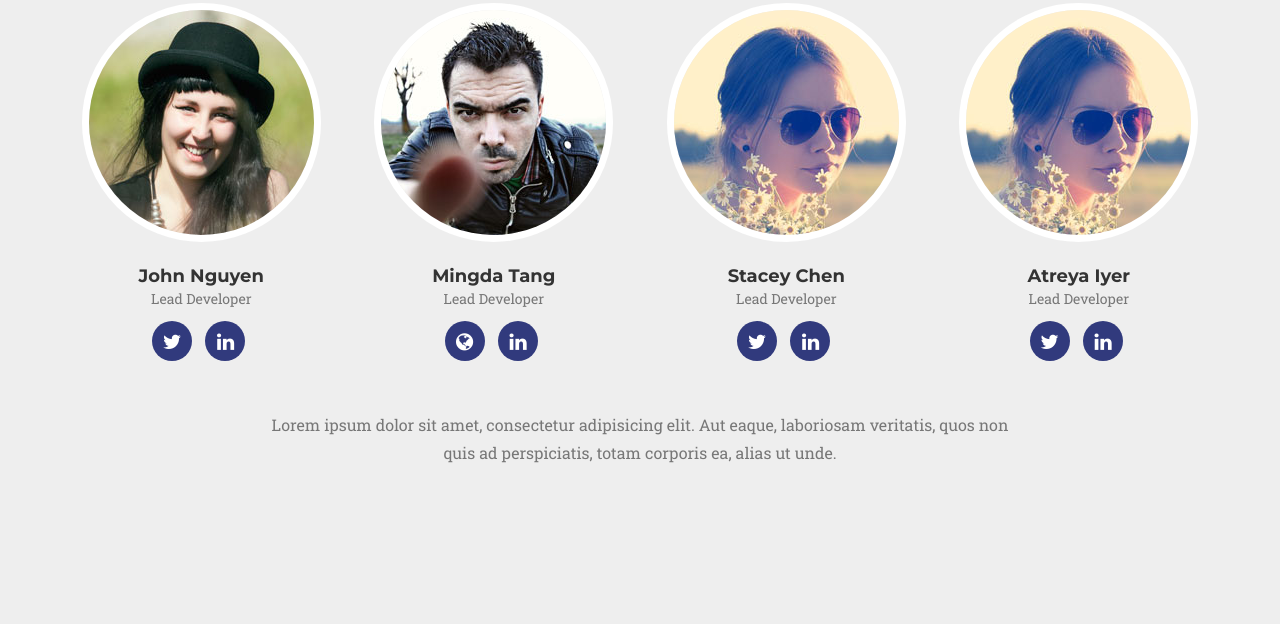
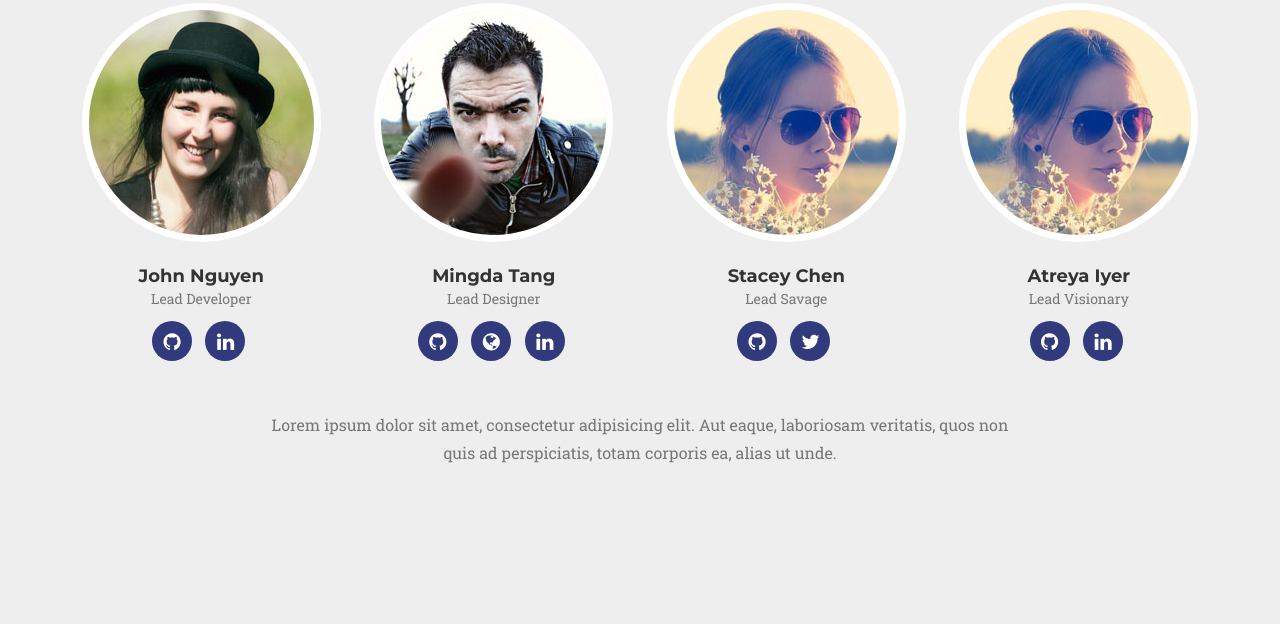
Before and after one commit to WorldWind-2017/agricWebsite, a website: page index.html in a window 1280 px wide. Shown: the part 4684-5308 px from the top of the page. Drawn offline with nearby package versions, Linux system fonts and the light colour scheme; a web font is replaced by a local one.

Commit message:
changed team, added social media platforms

```diff
--- a/index.html
+++ b/index.html
@@ -272,9 +272,9 @@
                         <h4>John Nguyen</h4>
                         <p class="text-muted">Lead Developer</p>
                         <ul class="list-inline social-buttons">
-                            <li><a href="#"><i class="fa fa-twitter"></i></a>
+                            <li><a href="https://github.com/johnnguyen1997" target="_blank"><i class="fa fa-github"></i></a>
                             </li>
-                            <li><a href="#"><i class="fa fa-linkedin"></i></a>
+                            <li><a href="https://www.linkedin.com/in/john-nguyen-38478bb6/" target="_blank"><i class="fa fa-linkedin"></i></a>
                             </li>
                         </ul>
                     </div>
@@ -283,11 +283,13 @@
                     <div class="team-member">
                         <img src="img/team/2.jpg" class="img-responsive img-circle" alt="">
                         <h4>Mingda Tang</h4>
-                        <p class="text-muted">Lead Developer</p>
+                        <p class="text-muted">Lead Designer</p>
                         <ul class="list-inline social-buttons">
-                            <li><a href="https://mdtang.github.io/"><i class="fa fa-globe"></i></a>
+                            <li><a href="https://github.com/mdtang" target="_blank"><i class="fa fa-github"></i></a>
                             </li>
-                            <li><a href="https://www.linkedin.com/in/mdtang/"><i class="fa fa-linkedin"></i></a>
+                            <li><a href="https://mdtang.github.io/" target="_blank"><i class="fa fa-globe"></i></a>
+                            </li>
+                            <li><a href="https://www.linkedin.com/in/mdtang/" target="_blank"><i class="fa fa-linkedin"></i></a>
                             </li>
                         </ul>
                     </div>
@@ -296,11 +298,11 @@
                     <div class="team-member">
                         <img src="img/team/3.jpg" class="img-responsive img-circle" alt="">
                         <h4>Stacey Chen</h4>
-                        <p class="text-muted">Lead Developer</p>
+                        <p class="text-muted">Lead Savage</p>
                         <ul class="list-inline social-buttons">
-                            <li><a href="https://twitter.com/stace_joy"><i class="fa fa-twitter"></i></a>
+                            <li><a href="https://github.com/staceychen" target="_blank"><i class="fa fa-github"></i></a>
                             </li>
-                            <li><a href="#"><i class="fa fa-linkedin"></i></a>
+                            <li><a href="https://twitter.com/stace_joy" target="_blank"><i class="fa fa-twitter"></i></a>
                             </li>
                         </ul>
                     </div>
@@ -309,9 +311,9 @@
                     <div class="team-member">
                         <img src="img/team/3.jpg" class="img-responsive img-circle" alt="">
                         <h4>Atreya Iyer</h4>
-                        <p class="text-muted">Lead Developer</p>
+                        <p class="text-muted">Lead Visionary</p>
                         <ul class="list-inline social-buttons">
-                            <li><a href="#"><i class="fa fa-twitter"></i></a>
+                            <li><a href="https://github.com/atreya-iyer" target="_blank"><i class="fa fa-github"></i></a>
                             </li>
                             <li><a href="#"><i class="fa fa-linkedin"></i></a>
                             </li>
```
